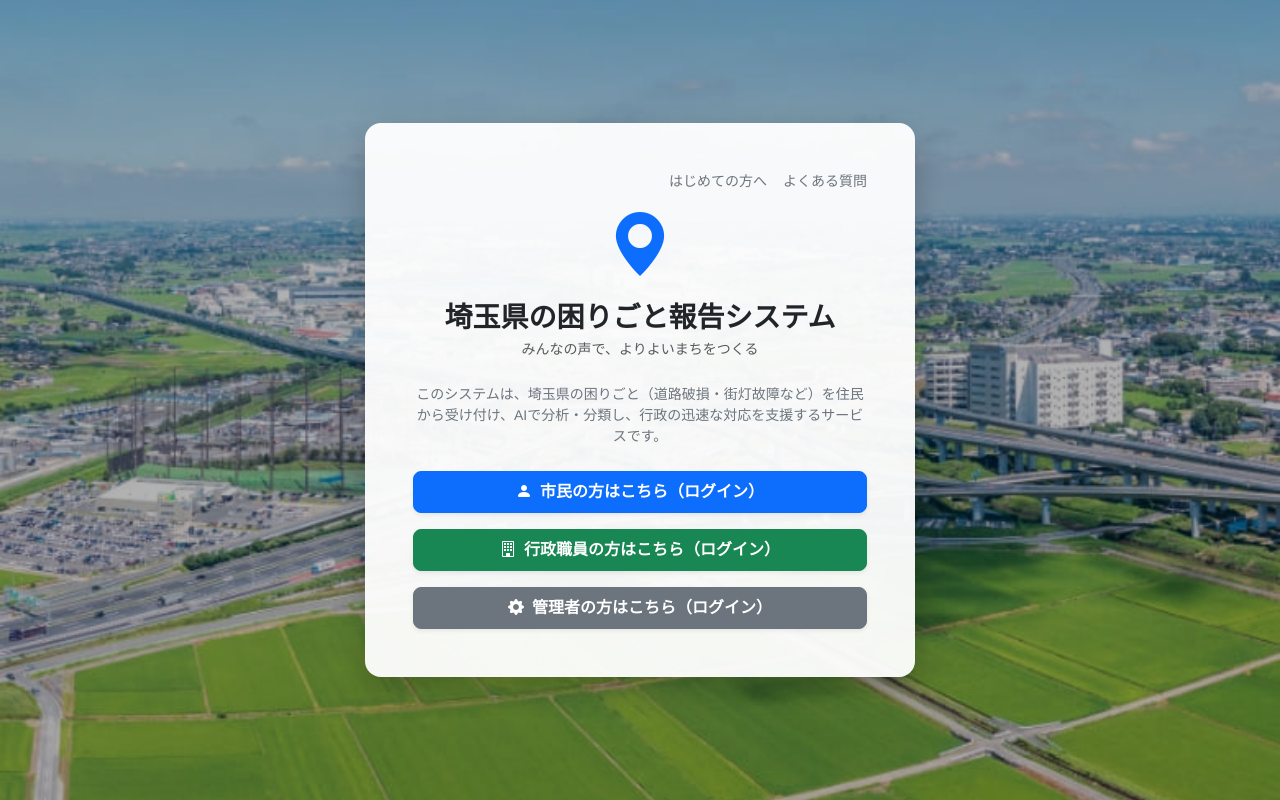
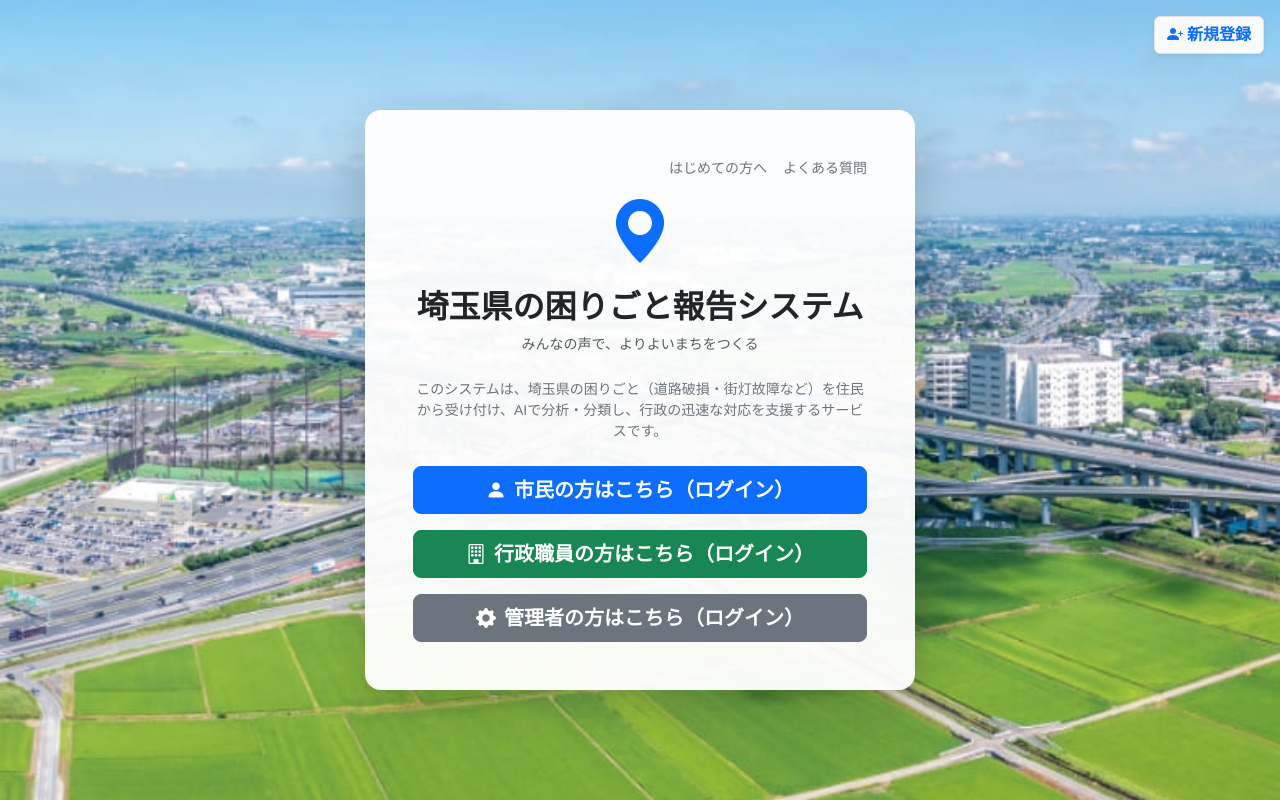
Before and after one commit to konnitiwa2026/task-app, a Flask app: page / in a window 1280 px wide. Run offline with Flask 3, Linux system fonts and the light colour scheme.

Commit message:
Initial commit

```diff
--- a/app.py
+++ b/app.py
@@ -17,6 +17,23 @@ def guide():
 @app.route('/faq')
 def faq():
     return render_template('faq.html')
+
+# 市民新規登録画面
+@app.route('/register', methods=['GET', 'POST'])
+def register():
+    if request.method == 'POST':
+        password = request.form.get('password', '')
+
+        # パスワード文字数チェック（8文字未満はエラー）
+        if len(password) < 8:
+            flash('パスワードは8文字以上で入力してください。', 'danger')
+            return render_template('register.html')
+
+        # 登録処理（成功時はログイン画面へ）
+        flash('アカウントの作成が完了しました。ログインしてください。', 'success')
+        return redirect(url_for('login_citizen'))
+
+    return render_template('register.html')
 
 # 2. 市民ログイン
 @app.route('/login/citizen', methods=['GET', 'POST'])
--- a/templates/index.html
+++ b/templates/index.html
@@ -1,58 +1,49 @@
 {% extends 'base.html' %}
 
 {% block layout %}
-<style>
-    /* 全面背景画像の設定 */
-    .bg-hero {
-        background: linear-gradient(rgba(0, 0, 0, 0.3), rgba(0, 0, 0, 0.3)),
-                    url("{{ url_for('static', filename='images/top_11_sp.jpg') }}") center/cover no-repeat;
-        min-height: 100vh;
-        display: flex;
-        align-items: center;
-        justify-content: center;
-    }
-    /* 中央カードのスタイル */
-    .hero-card {
-        background-color: rgba(255, 255, 255, 0.95);
-        border-radius: 16px;
-        box-shadow: 0 10px 30px rgba(0, 0, 0, 0.2);
-        max-width: 550px;
-        width: 100%;
-    }
-</style>
+<!-- 背景画像ラッパー（fixed を外してスクロールに追従） -->
+<div style="background: url('{{ url_for('static', filename='images/top_11_sp.jpg') }}') no-repeat center center; background-size: cover; min-height: 100vh; position: relative;">
 
-<div class="bg-hero py-5">
-    <div class="hero-card p-4 p-md-5 text-center mx-3">
-        <!-- 上部ナビリンク -->
+    <!-- 画面右上の新規登録ボタン -->
+    <div class="position-absolute top-0 end-0 p-3 z-3">
+        <a href="{{ url_for('register') }}" class="btn btn-light shadow-sm fw-bold border text-primary">
+            <i class="bi bi-person-plus-fill me-1"></i>新規登録
+        </a>
+    </div>
+
+    <!-- 中央カード表示エリア -->
+    <div class="container d-flex align-items-center justify-content-center min-vh-100 py-5">
+        <div class="card border-0 shadow-lg p-4 p-md-5 rounded-4 text-center" style="max-width: 550px; background: rgba(255, 255, 255, 0.95);">
+
+            <!-- カード内右上リンク -->
             <div class="d-flex justify-content-end gap-3 mb-3 small">
                 <a href="{{ url_for('guide') }}" class="text-secondary text-decoration-none">はじめての方へ</a>
                 <a href="{{ url_for('faq') }}" class="text-secondary text-decoration-none">よくある質問</a>
             </div>
 
-        <!-- アイコン & タイトル -->
-        <div class="mb-3 text-primary">
-            <i class="bi bi-geo-alt-fill display-3"></i>
+            <div class="mb-3">
+                <i class="bi bi-geo-alt-fill text-primary display-3"></i>
             </div>
-        <h3 class="fw-bold mb-1">埼玉県の困りごと報告システム</h3>
+
+            <h2 class="fw-bold mb-2">埼玉県の困りごと報告システム</h2>
             <p class="text-muted small mb-4">みんなの声で、よりよいまちをつくる</p>
 
-        <!-- システム説明文 -->
-        <p class="text-secondary small mb-4 lh-base">
+            <p class="text-secondary small mb-4">
                 このシステムは、埼玉県の困りごと（道路破損・街灯故障など）を住民から受け付け、AIで分析・分類し、行政の迅速な対応を支援するサービスです。
             </p>
 
-        <!-- ボタン群 -->
             <div class="d-grid gap-3">
-            <a href="{{ url_for('login_citizen') }}" class="btn btn-primary btn-lg fw-bold py-2 shadow-sm fs-6">
+                <a href="{{ url_for('login_citizen') }}" class="btn btn-primary btn-lg fw-bold py-2">
                     <i class="bi bi-person-fill me-2"></i>市民の方はこちら（ログイン）
                 </a>
-            <a href="{{ url_for('login_staff') }}" class="btn btn-success btn-lg fw-bold py-2 shadow-sm fs-6">
+                <a href="{{ url_for('login_staff') }}" class="btn btn-success btn-lg fw-bold py-2">
                     <i class="bi bi-building me-2"></i>行政職員の方はこちら（ログイン）
                 </a>
-            <a href="{{ url_for('login_admin') }}" class="btn btn-secondary btn-lg fw-bold py-2 shadow-sm fs-6">
+                <a href="{{ url_for('login_admin') }}" class="btn btn-secondary btn-lg fw-bold py-2">
                     <i class="bi bi-gear-fill me-2"></i>管理者の方はこちら（ログイン）
                 </a>
             </div>
         </div>
     </div>
+</div>
 {% endblock %}
```
Also changed, not shown: templates/register.html (added, +41 -0 lines). Lines whose indentation alone changed are shown as unchanged.
